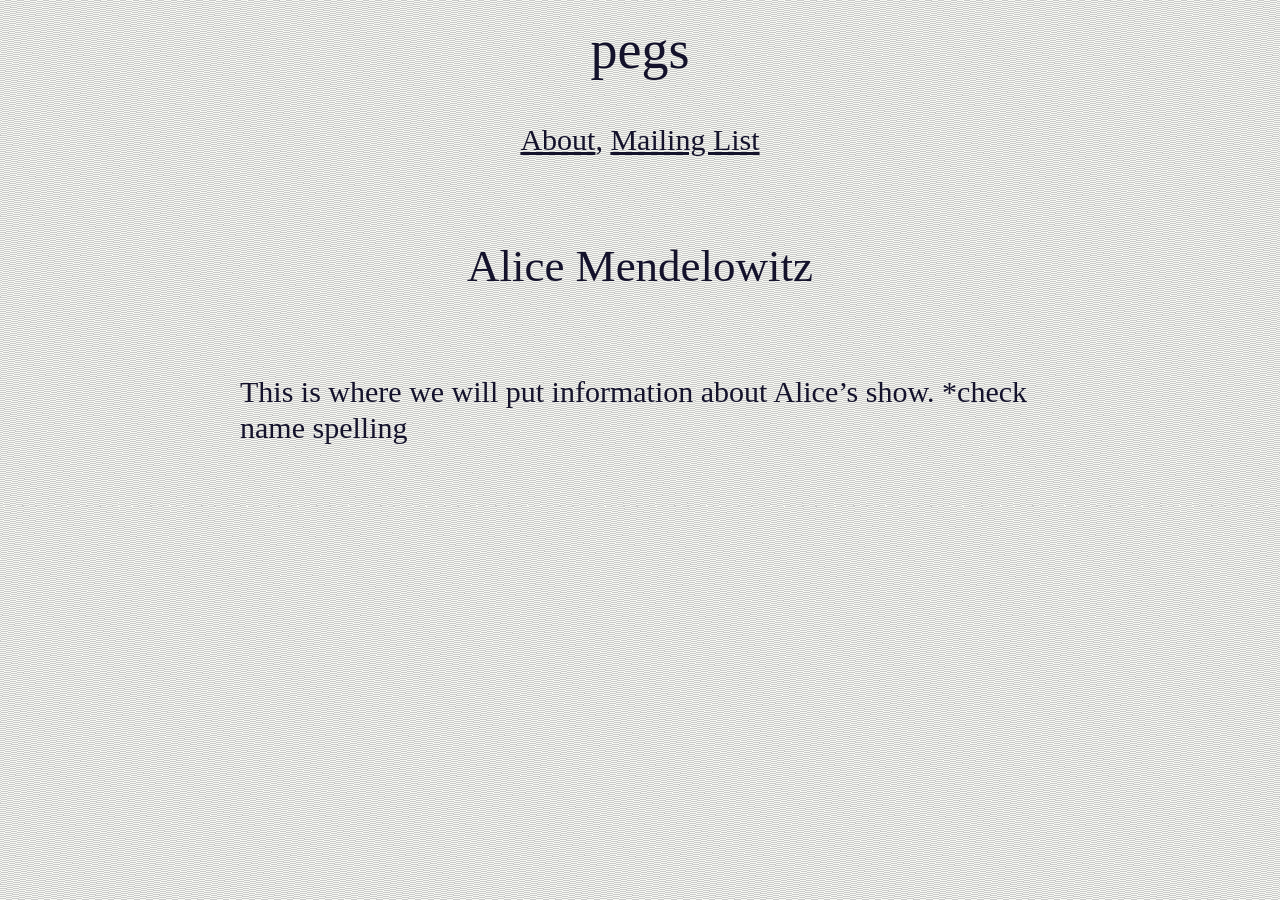
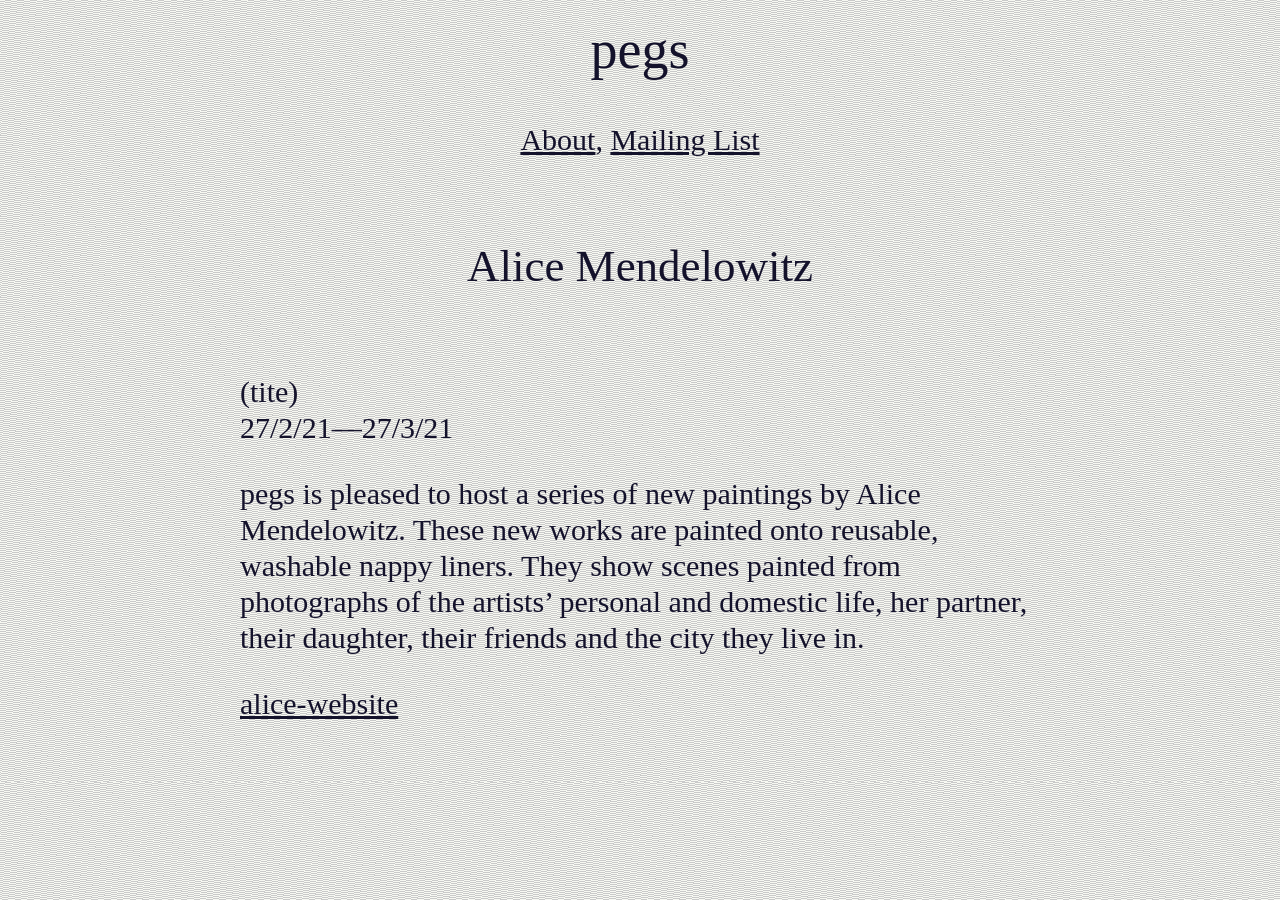
Before and after one commit to paul-abbott/pegs.github.io, a Jekyll site: the page built from drafts/core-alice/index.md, in a window 1280 px wide. Built offline with Jekyll 4.4.1, drawn with Linux system fonts in a browser that asks for light colours; comment, search, counter and statistics services are not loaded.

Commit message:
about update minus physical

```diff
--- a/drafts/core-alice/index.md
+++ b/drafts/core-alice/index.md
@@ -5,5 +5,9 @@ title: "Alice"
 
 # Alice  Mendelowitz
 
-This is where we will put information about Alice's show.
-*check name spelling
+(tite)
+27/2/21—27/3/21
+
+pegs is pleased to host a series of new paintings by Alice Mendelowitz. These new works are painted onto reusable, washable nappy liners. They show scenes painted from photographs of the artists’ personal and domestic life, her partner, their daughter, their friends and the city they live in.
+
+[alice-website](https://alicemendelowitz.tumblr.com/)
```
Also changed, not shown: r/about/index.md (+1 -1 lines), 1 other file.
